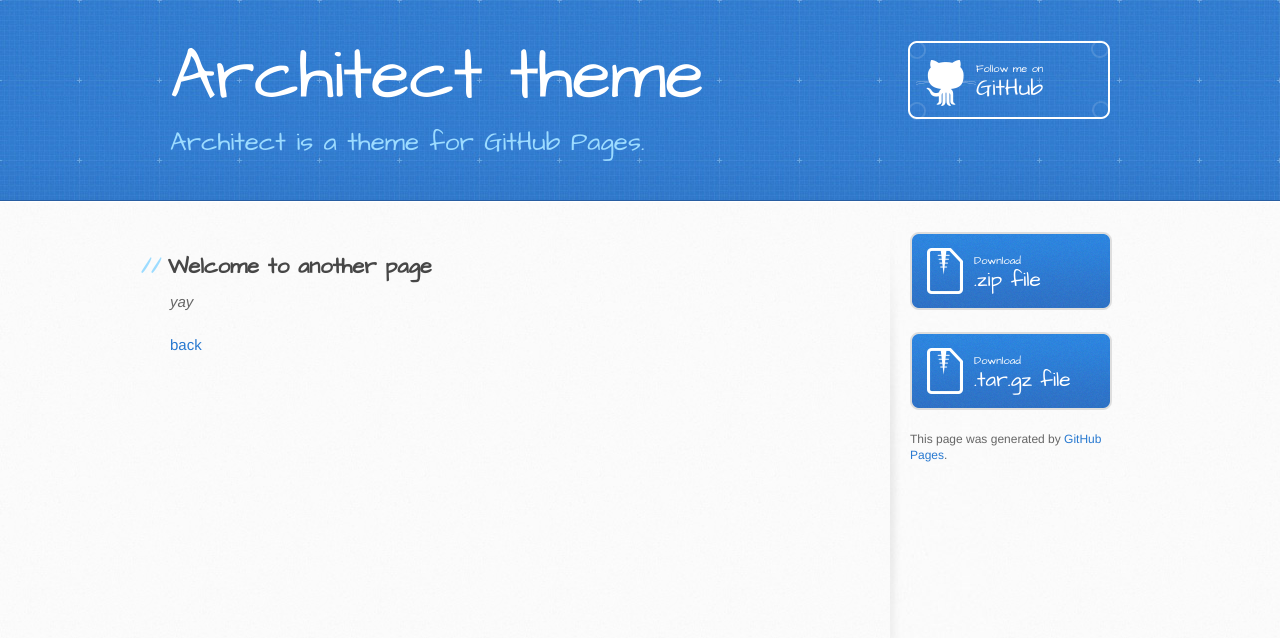
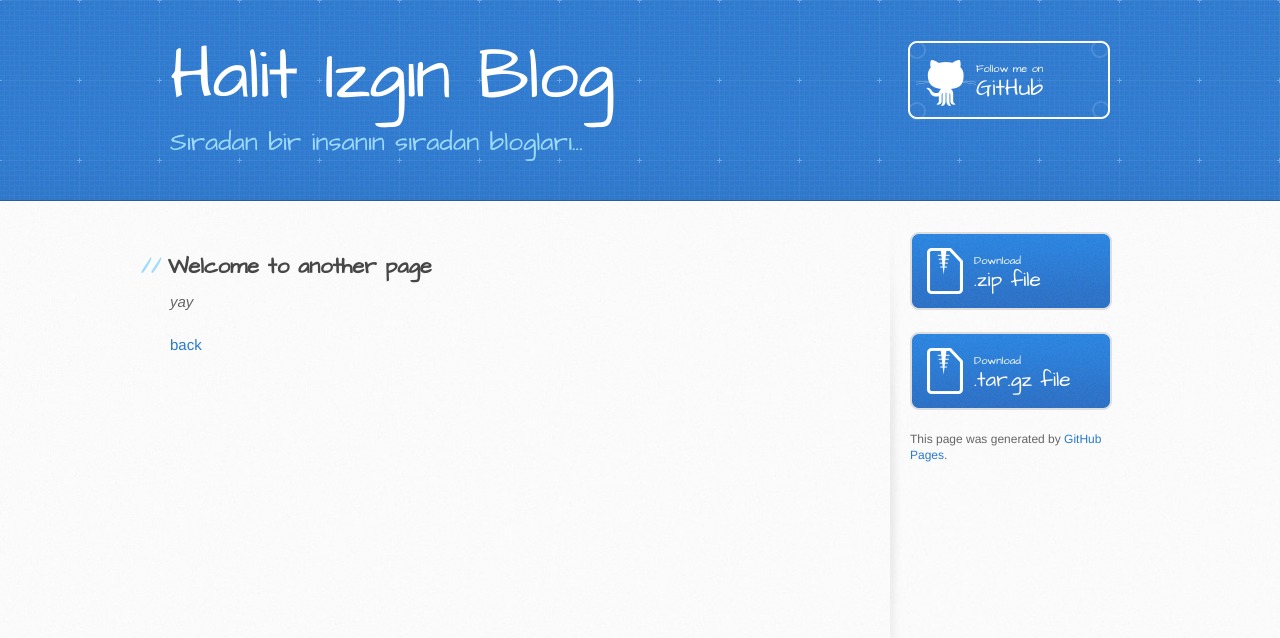
Before and after one commit to halitizgin/halitizgin.github.io, a Jekyll site: the page built from another-page.md, in a window 1280 px wide. Shown: the top 638 px of the page. Built offline with Jekyll 4.4.1, drawn with Linux system fonts in a browser that asks for light colours; our own code applies the rules of GitHub Pages for plain Markdown files.

Commit message:
Update _config.yml

```diff
--- a/_config.yml
+++ b/_config.yml
@@ -1,5 +1,5 @@
-title: Architect theme
-description: Architect is a theme for GitHub Pages.
+title: Halit Izgın Blog
+description: Sıradan bir insanın sıradan blogları...
 show_downloads: true
 google_analytics:
 theme: jekyll-theme-architect
```
